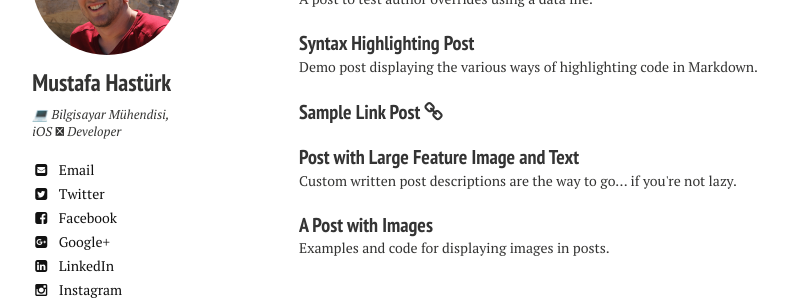
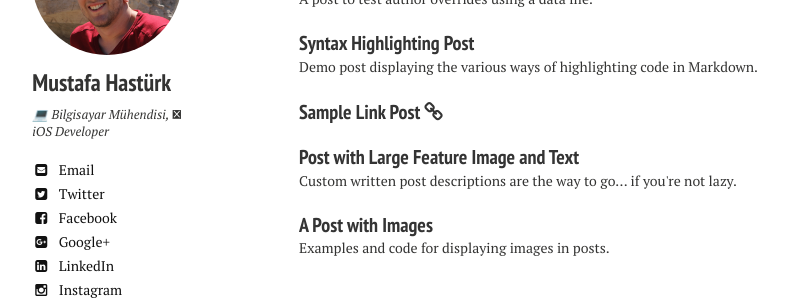
Before and after one commit to conqs/muhasturk.github.io, a Jekyll site: the page built from index.md, in a window 1280 px wide. Shown: the part 211-511 px from the top of the page, without its empty margins (21-809 px from the left). Built offline with Jekyll 4.4.1, drawn with Linux system fonts in a browser that asks for light colours; part of the change alters nothing that is shown.

```diff
--- a/_config.yml
+++ b/_config.yml
@@ -2,7 +2,7 @@
 
 title:            Mustafa Hastürk
 locale:           tr-TR
-url:
+#url:              http://mustafahasturk.com
 
 
 # Jekyll configuration
@@ -42,7 +42,7 @@ titlecase: true
 owner:
   name: Mustafa Hastürk
   avatar: bio-photo.png
-  bio: "💻 Bilgisayar Mühendisi, iOS  Developer"
+  bio: "💻 Bilgisayar Mühendisi,  iOS Developer"
   email: hi@mustafahasturk.com
   disqus-shortname: muhasturk
   twitter: muhasturk
@@ -57,17 +57,14 @@ owner:
   github: muhasturk
   stackoverflow: 3022613/muhasturk
   linkedin: muhasturk
-  xing: #username
   instagram: muhasturk
   lastfm: #username
   tumblr: muhasturk
   pinterest: #username
   foursquare: #username
   steam: muhasturk
-  dribbble: #username
   youtube: MustafaHastürk
   soundcloud: muhasturk
-  weibo: #username
   flickr: #username
   codepen: #username
 
```
